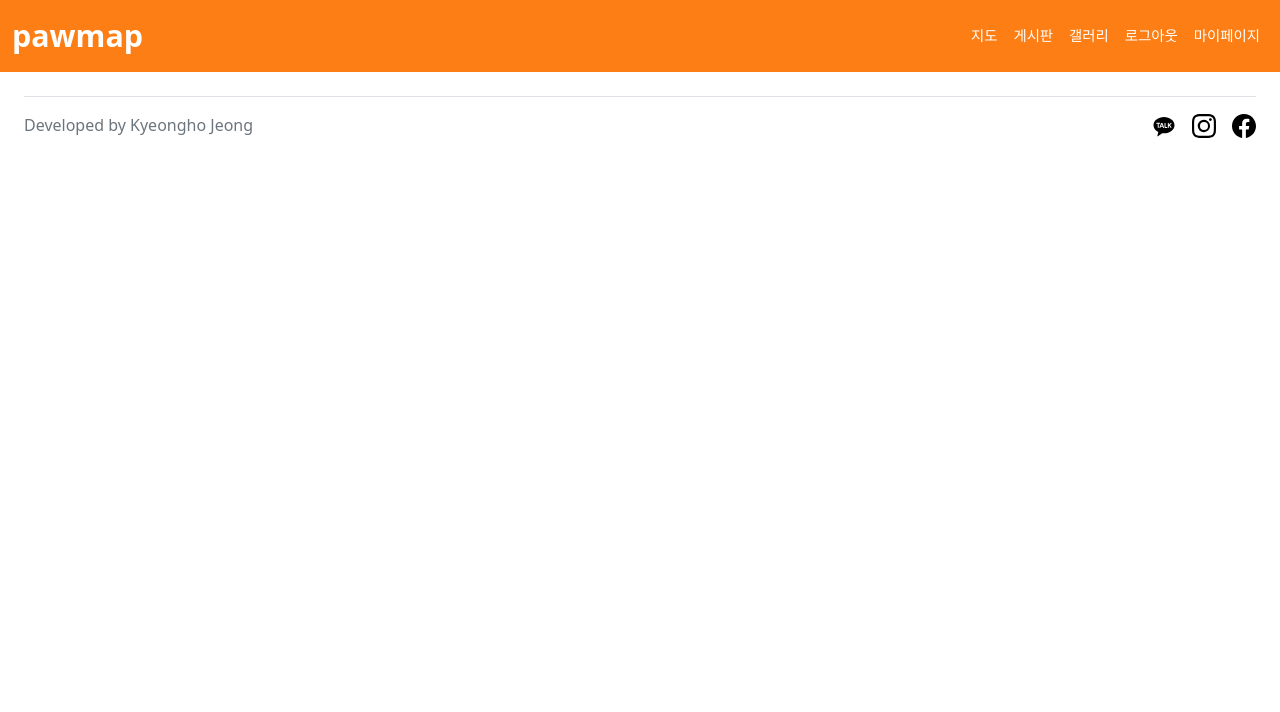
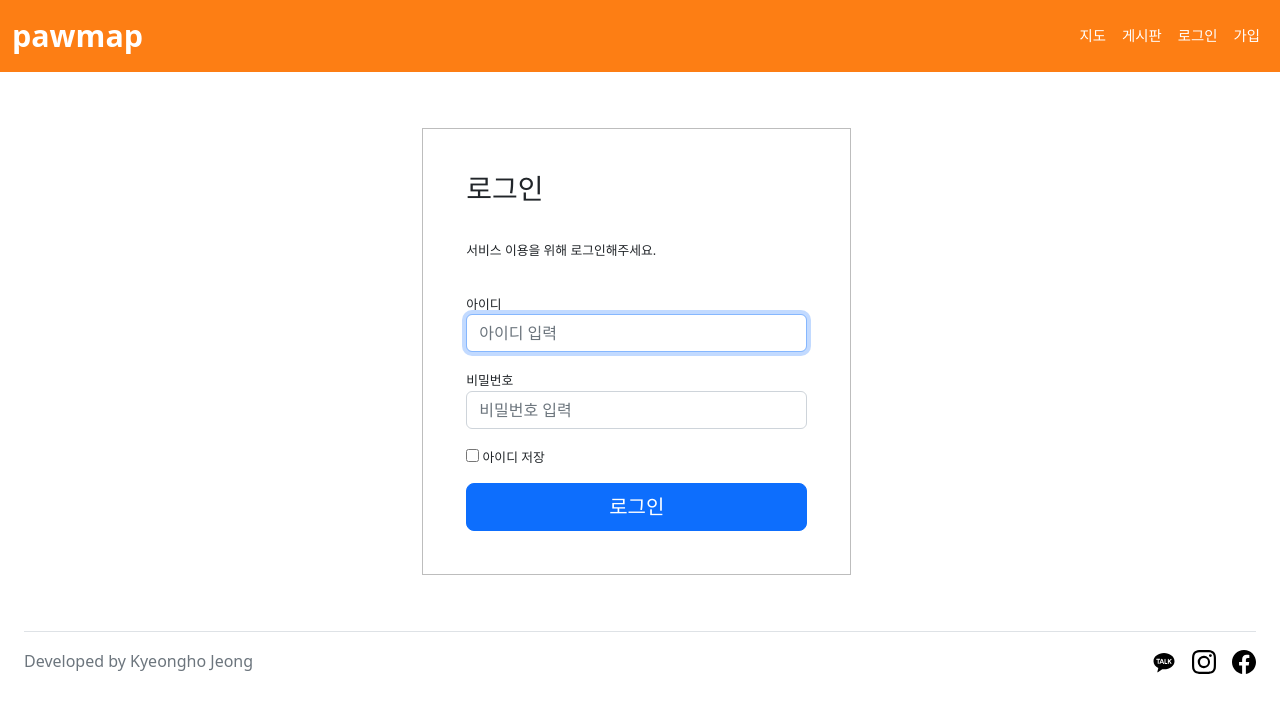
Before and after one commit to KyeonghoJeong/pawmap_front-end, a Vue app: page /signin in a window 1280 px wide. Shown: the top 712 px of the page. Built offline with nearby package versions, Linux system fonts and the light colour scheme.

Commit message:
Added Sign In

```diff
--- a/src/components/FooterView.vue
+++ b/src/components/FooterView.vue
@@ -33,8 +33,6 @@
 @media (max-width: 576px) {
     .custom-footer {
         flex-direction: column;
-        justify-content: center;
-        align-items: center;
     }
 }
 </style>
--- a/src/components/HeaderView.vue
+++ b/src/components/HeaderView.vue
@@ -16,28 +16,23 @@
       <div class="collapse navbar-collapse" id="navbarNav">
         <ul class="navbar-nav ms-auto custom-navbar-nav">
           <li class="nav-item">
-            <router-link to="/test" class="nav-link active navbar-link">
+            <router-link to="/map" class="nav-link active navbar-link">
               지도
             </router-link>
           </li>
           <li class="nav-item">
-            <router-link to="/test" class="nav-link active navbar-link">
+            <router-link to="/board" class="nav-link active navbar-link">
               게시판
             </router-link>
           </li>
           <li class="nav-item">
-            <router-link to="/test" class="nav-link active navbar-link">
-              갤러리
+            <router-link to="/signin" class="nav-link active navbar-link">
+              로그인
             </router-link>
           </li>
           <li class="nav-item">
-            <router-link to="/test" class="nav-link active navbar-link">
-              로그아웃
-            </router-link>
-          </li>
-          <li class="nav-item">
-            <router-link to="/test" class="nav-link active navbar-link">
-              마이페이지
+            <router-link to="/signup" class="nav-link active navbar-link">
+              가입
             </router-link>
           </li>
         </ul>
--- a/src/router.js
+++ b/src/router.js
@@ -2,7 +2,10 @@ import Vue from 'vue'
 import VueRouter from 'vue-router'
 
 import HomeView from './views/HomeView.vue'
-import TestView from './views/TestView.vue'
+import MapView from './views/MapView.vue'
+import BoardView from './views/BoardView.vue'
+import SignInView from './views/SignInView.vue'
+import SignUpView from './views/SignUpView.vue'
 
 Vue.use(VueRouter)
 
@@ -13,9 +16,24 @@ const routes = [
         component: HomeView
     },
     {
-        path: '/test',
-        name: 'test',
-        component: TestView
+        path: '/map',
+        name: 'map',
+        component: MapView
+    },
+    {
+        path: '/board',
+        name: 'board',
+        component: BoardView
+    },
+    {
+        path: '/signin',
+        name: 'signin',
+        component: SignInView
+    },
+    {
+        path: '/signup',
+        name: 'signup',
+        component: SignUpView
     }
 ]
 
--- /dev/null
+++ b/src/views/BoardView.vue
@@ -0,0 +1,3 @@
+<template>
+    <h1>This is Board page</h1>
+</template>
--- a/src/views/HomeView.vue
+++ b/src/views/HomeView.vue
@@ -124,7 +124,7 @@
     padding-bottom: 55px;
 }
 .custom-card-title{
-    font-size: 110%;
+    font-size: 1.1rem;
     text-align: center;
     font-weight: bold !important;
 }
@@ -146,7 +146,7 @@
         padding-bottom: 5px;
     }
     .custom-card-title{
-        font-size: 100%;
+        font-size: 1rem;
     }
     .custom-card-row{
         margin-top: 1%;
--- /dev/null
+++ b/src/views/MapView.vue
@@ -0,0 +1,3 @@
+<template>
+    <h1>This is Map page</h1>
+</template>
--- /dev/null
+++ b/src/views/SignInView.vue
@@ -0,0 +1,59 @@
+<template>
+    <body>
+        <form class="form-signin custom-signin">
+            <div class="container-signin">
+                <h1 class="h3 mb-3 font-weight-normal">로그인</h1><br>
+                <p>서비스 이용을 위해 로그인해주세요.</p><br>
+                <label for="inputEmail" class="sr-only">아이디</label>
+                <input type="email" id="inputEmail" class="form-control" placeholder="아이디 입력" required autofocus><br>
+                <label for="inputPassword" class="sr-only">비밀번호</label>
+                <input type="password" id="inputPassword" class="form-control" placeholder="비밀번호 입력" required><br>
+                <div class="checkbox mb-3">
+                    <label>
+                    <input type="checkbox" value="remember-me"> 아이디 저장
+                    </label>
+                </div>
+                <button class="btn btn-lg btn-primary btn-block" type="submit" style="width:100%">로그인</button>
+            </div>
+        </form>
+  </body>
+</template>
+
+<style>
+.custom-signin{
+    margin-top: 4.4%;
+    margin-bottom: 4.4%;
+    margin-left: 33%;
+}
+.container-signin{
+    width: 50%;
+    height: 50%;
+    border-style: solid;
+    border-color: rgb(189, 189, 189);
+    border-width: 1px;
+    padding-top: 5%;
+    padding-bottom: 5%;
+    padding-left: 5%;
+    padding-right: 5%;
+    font-size: 0.8rem;
+}
+
+@media screen and (max-width: 992px){
+    .custom-signin{
+        margin-left: 28%;
+    }
+    .container-signin{
+        width: 60%;
+        height: 60%;
+    }
+}
+@media screen and (max-width: 576px){
+    .custom-signin{
+        margin-left: 16%;
+    }
+    .container-signin{
+        width: 80%;
+        height: 80%;
+    }
+}
+</style>
--- /dev/null
+++ b/src/views/SignUpView.vue
@@ -0,0 +1,3 @@
+<template>
+    <h1>This is Sign Up page</h1>
+</template>
--- a/src/views/TestView.vue
+++ /dev/null
@@ -1,3 +0,0 @@
-<template>
-    <h1>This is test page</h1>
-</template>
```
Also changed, not shown: src/assets/images/pawmap.png (renamed from src/assets/images/map.png).
